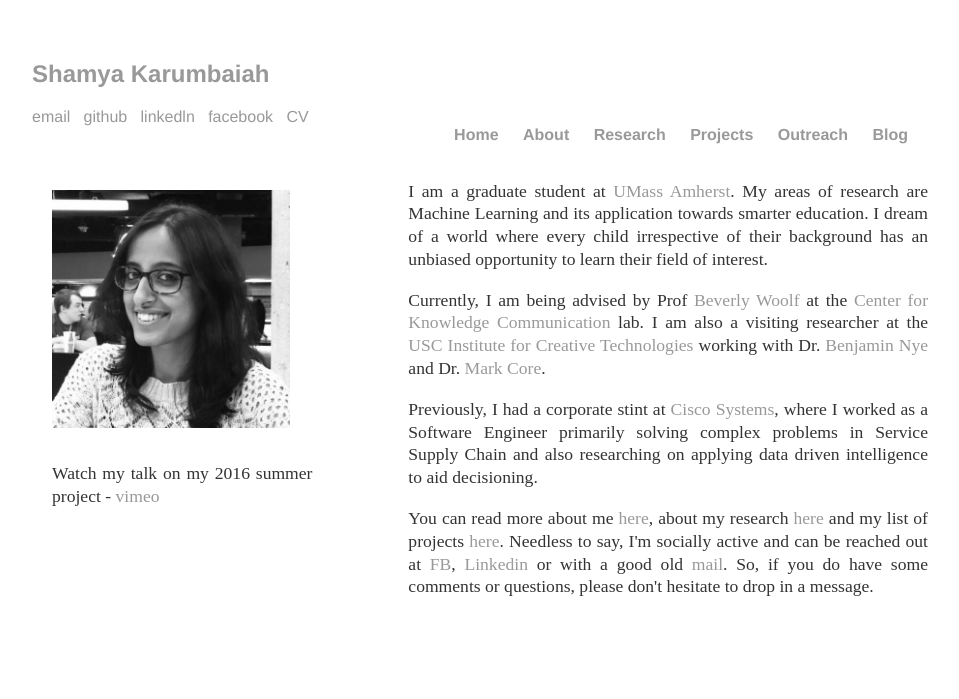
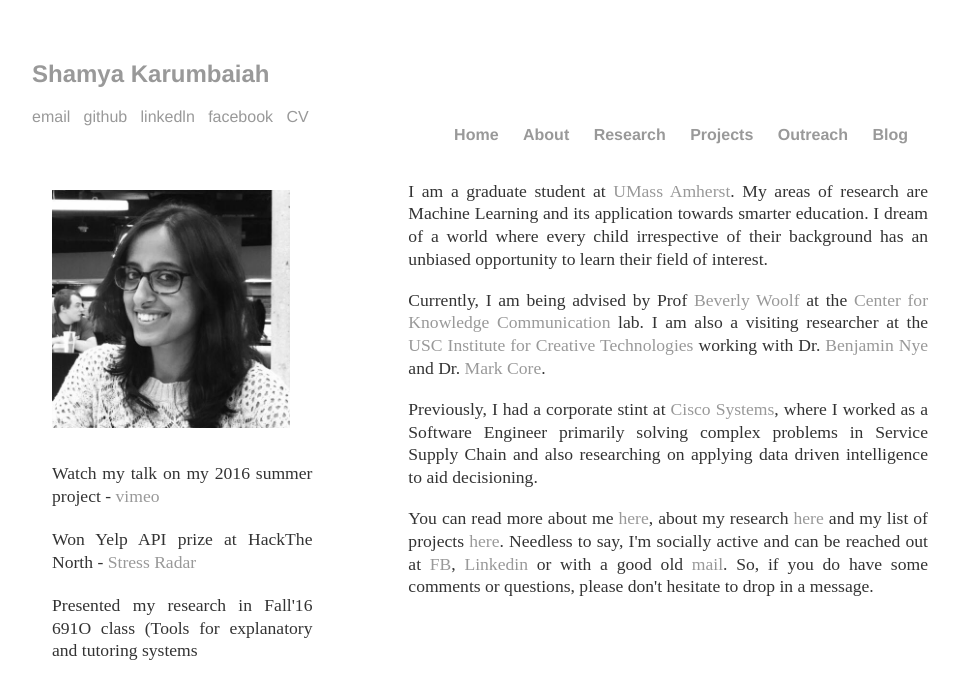
Before and after one commit to Shamya/shamyatest.github.io, a Jekyll site: the page built from index.html, in a window 1280 px wide. Shown: the top 699 px of the page, without its empty margins (160-1119 px from the left). Built offline with Jekyll 4.4.1, drawn with Linux system fonts in a browser that asks for light colours.

Commit message:
news update

```diff
--- a/index.html
+++ b/index.html
@@ -8,6 +8,8 @@ title: Shamya Karumbaiah
   <img src="/images/shamya.jpg" height=70% width=70% style="margin:10px 20px 10px 20px"></img>
 
   <p style="margin:20px 60px 20px 20px"> Watch my talk on my 2016 summer project - <a href ="https://vimeo.com/178362096">vimeo</a> </p>
+  <p style="margin:20px 60px 20px 20px">Won Yelp API prize at HackThe North - <a href ="http://devpost.com/software/hackthenorth2016-3xg5le">Stress Radar</a></p>
+  <p style="margin:20px 60px 20px 20px">Presented my research in Fall'16 691O class (Tools for explanatory and tutoring systems</a></p>
 </div>
 
 <div style="width: 58%; float:right;  position: relative;">
```
